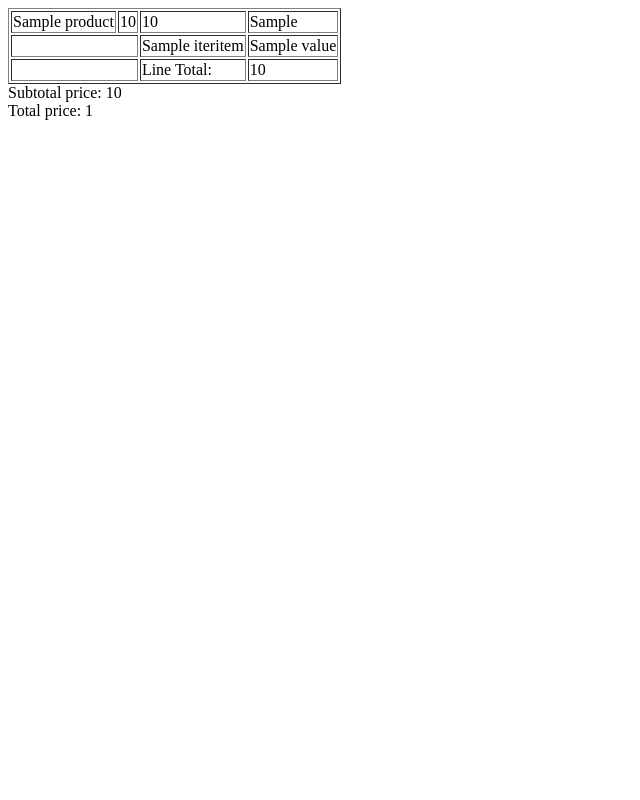
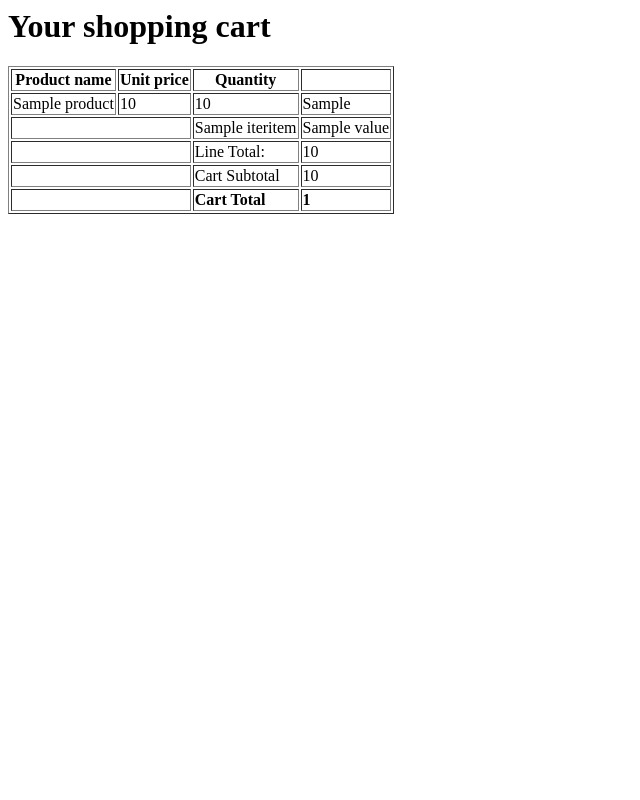
Before and after one commit to zootopia106/django-shop, a Django app: template shop/templates/shop/cart.html in a window 1280 px wide. Shown: the whole page, without its empty margins (0-640 px from the left). Run offline with Django 3.2, Linux system fonts and the light colour scheme; the template is opened without the code that fills it: most values are stand-ins (such as "Sample title", 1, 10 or a date in 2020).

Commit message:
Made cart template more complete

```diff
--- a/shop/templates/shop/cart.html
+++ b/shop/templates/shop/cart.html
@@ -1,8 +1,15 @@
 {% if cart %}
+    <h1>Your shopping cart</h1>
+
+    <table border="1">
+    <tr>
+    <th>Product name</th>
+    <th>Unit price</th>
+    <th>Quantity</th>
+    <th>&nbsp;</th>
+    </tr>
 
     {% for item in cart_items %}
-
-    <table border="1">
     <tr>
     <td>{{item.product.name}}</td>
     <td>{{item.product.unit_price}}</td>
@@ -17,12 +24,11 @@
     </tr>
     {% endfor %}
     <tr><td colspan="2">&nbsp;</td><td>Line Total:</td><td>{{item.line_total}}</td></tr>
+    {% endfor %}
+    <tr><td colspan="2">&nbsp;</td><td>Cart Subtotal</td><td>{{cart.subtotal_price}}</td></tr>
+    <tr><td colspan="2">&nbsp;</td><td><b>Cart Total</b></td><td><b>{{cart.total_price}}</b></td></tr>
     </table>
 
-    {% endfor %}
-
-    Subtotal price: {{cart.subtotal_price}}<br />
-    Total price: {{cart.total_price}}<br />
 
 {% else %}
 There is no cart attached to your session
```
